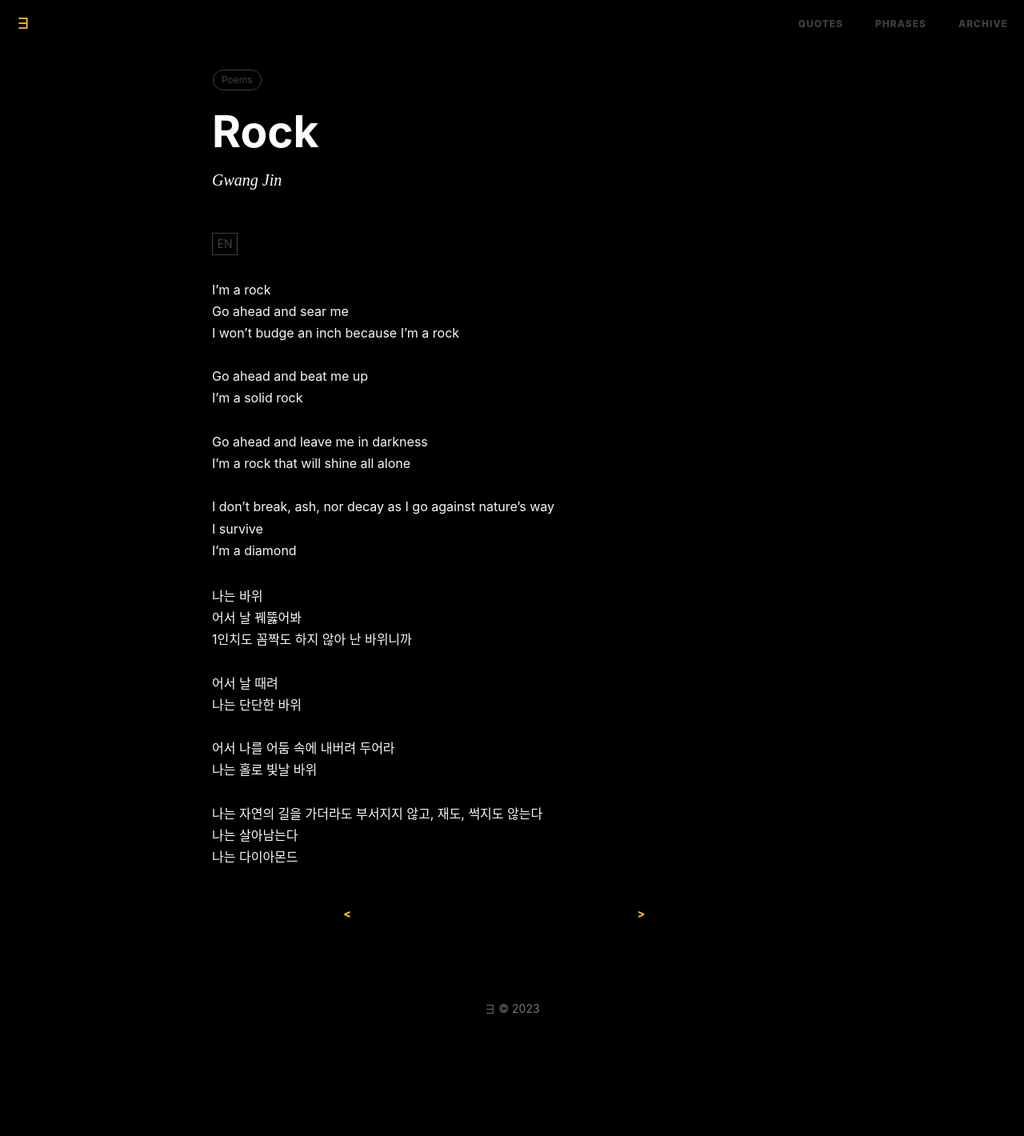
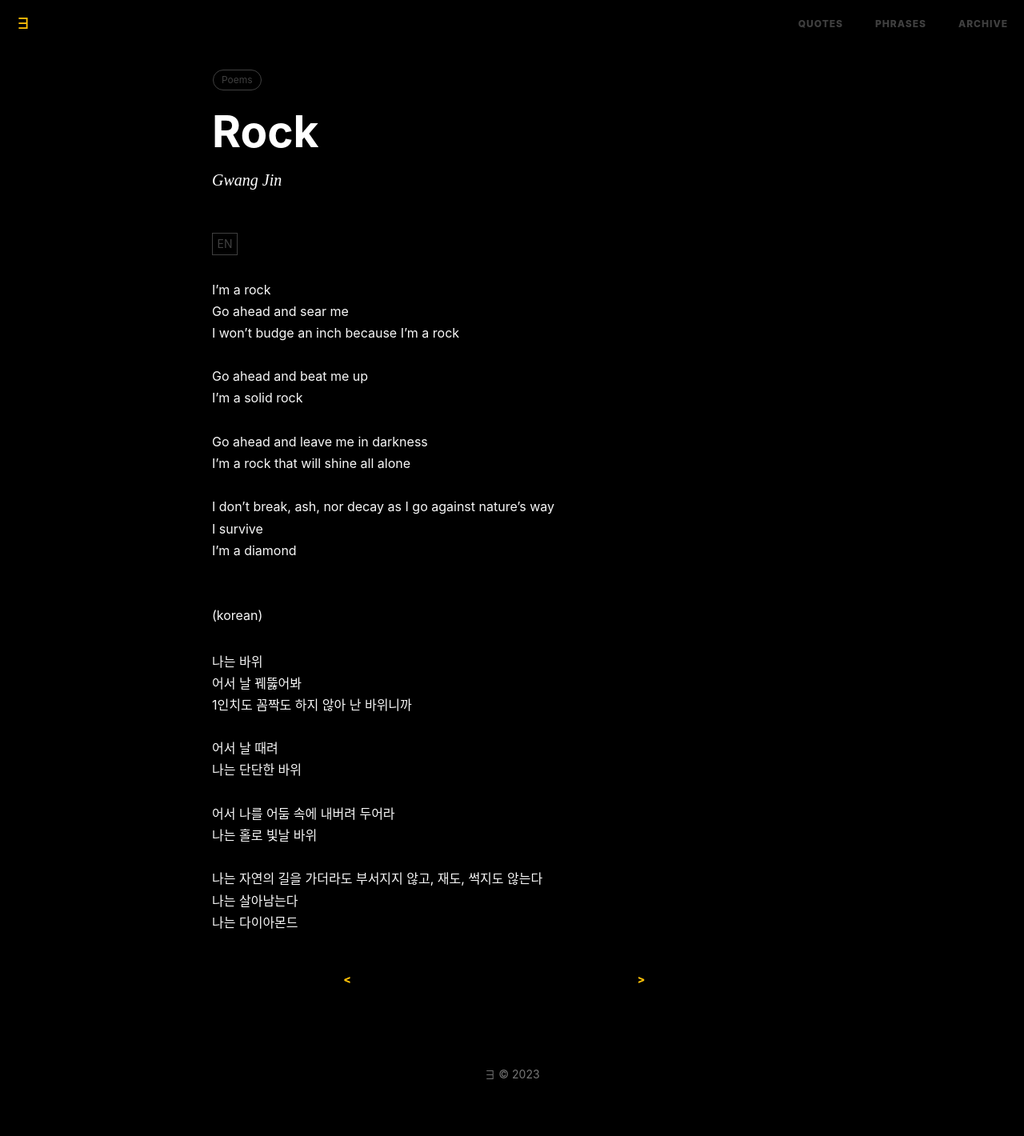
Before and after one commit to eugeniosaintemarie/notes, a Jekyll site: the page built from _posts/2022-05-04-Gwang-Jin-rock.markdown, in a window 1280 px wide. Shown: the whole page at 80% size. Built offline with Jekyll 4.4.1, drawn with Linux system fonts in a browser that asks for light colours; comment, search, counter and statistics services are not loaded; before the commit the page ends 1338 px from its top, so only the background shows below that.

Commit message:
Update 2022-05-04-Gwang-Jin-rock.markdown

```diff
--- a/_posts/2022-05-04-Gwang-Jin-rock.markdown
+++ b/_posts/2022-05-04-Gwang-Jin-rock.markdown
@@ -25,7 +25,9 @@ tags:
         <br><br>
         I don’t break, ash, nor decay as I go against nature’s way\
         I survive\
-        I’m a diamond" | markdownify }}
+        I’m a diamond\
+        <br><br>
+        (korean)" | markdownify }}
 </div>
 
 <div class="es post-container">
@@ -41,7 +43,9 @@ tags:
         <br><br>
         No me quiebro, ni me deshago, ni me descompongo al ir en contra de la naturaleza\
         Sobrevivo\
-        Soy un diamante" | markdownify }}
+        Soy un diamante\
+        <br><br>
+        (koreano)" | markdownify }}
 </div>
 
 <div class="ko post-container">
```
